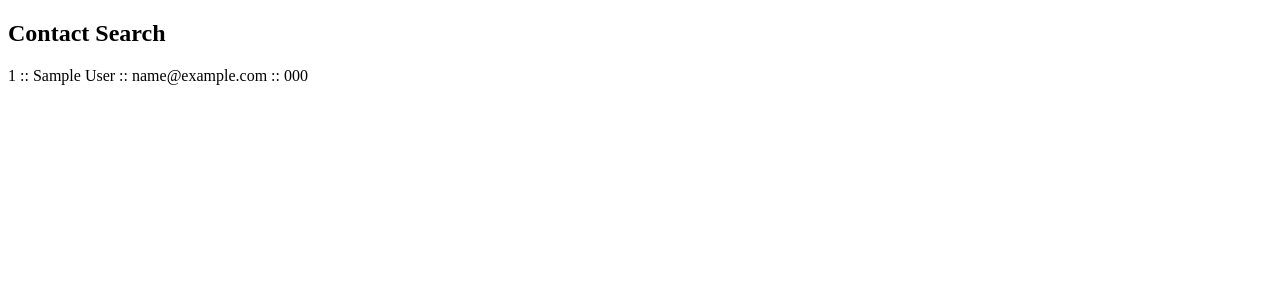
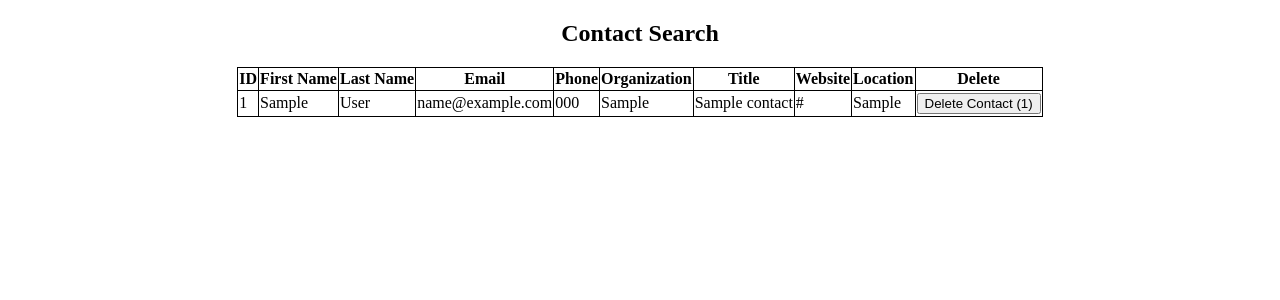
Before and after one commit to remyaammus/contact-management, a Flask app: template contact_app/templates/contact_app/contact_search.html in a window 1280 px wide. Shown: the top 300 px of the page. Run offline with Flask 2, Linux system fonts and the light colour scheme; the template is opened without the code that fills it: values that come from a table or form of the project are taken from there, others are empty; tables that the repository leaves empty hold one stand-in row (values such as "Sample post").

Commit message:
css modifications

```diff
--- a/contact_app/templates/contact_app/contact_search.html
+++ b/contact_app/templates/contact_app/contact_search.html
@@ -2,13 +2,63 @@
 <html lang="en">
 <head>
     <meta charset="UTF-8">
-    <title>Contact Search</title>
+    <title>Contact List</title>
+    <style>
+        table {
+            border-collapse: collapse;
+            height: 50px;
+        }
+
+        table, th, td {
+            border: 1px solid black;
+        }
+
+        h2 {
+            text-align: center;
+        }
+
+        .centerTable {
+            margin: 0px auto;
+        }
+
+
+    </style>
 </head>
 <body>
 <h2> Contact Search</h2>
-{% for contact in all_contacts %}
-    <p>{{ contact.id }} :: {{ contact.first_name }} {{ contact.last_name }} :: {{ contact.email }} :: {{ contact.phone_number }}</p>
+<table class="centerTable">
+    <tr>
+        <th>ID</th>
+        <th>First Name</th>
+        <th>Last Name</th>
+        <th>Email</th>
+        <th>Phone</th>
+        <th>Organization</th>
+        <th>Title</th>
+        <th>Website</th>
+        <th>Location</th>
+        <th>Delete</th>
+    </tr>
+    {% for contact in all_contacts %}
+        <form action="{{ url_for('contact_delete_view', contact_id=contact.id) }}" method=post class=delete-contact>
+            <tr>
+                <td>{{ contact.id }}</td>
+                <td>{{ contact.first_name }}</td>
+                <td>{{ contact.last_name }}</td>
+                <td>{{ contact.email }}</td>
+                <td>{{ contact.phone_number }}</td>
+                <td>{{ contact.organization }}</td>
+                <td>{{ contact.title }}</td>
+                <td>{{ contact.website }}</td>
+                <td>{{ contact.location }}</td>
+                <td>
+                    <button type="submit">Delete Contact ({{ contact.id }})</button>
+                </td>
+            </tr>
+        </form>
+    {% endfor %}
 
-{% endfor %}
+
+</table>
 </body>
 </html>
```
Also changed, not shown: contact_app/templates/contact_app/contact_details.html (+8 -4 lines), contact_app/templates/contact_app/contact_list.html (+8 -1 lines).
